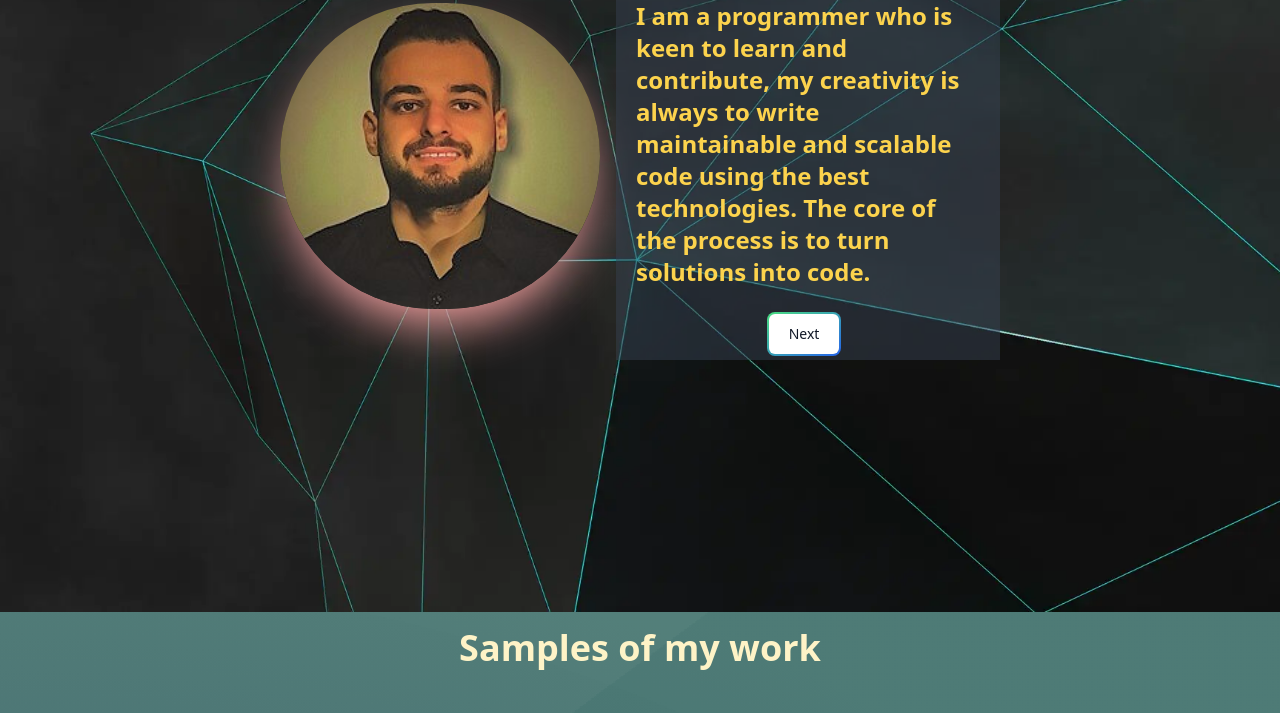
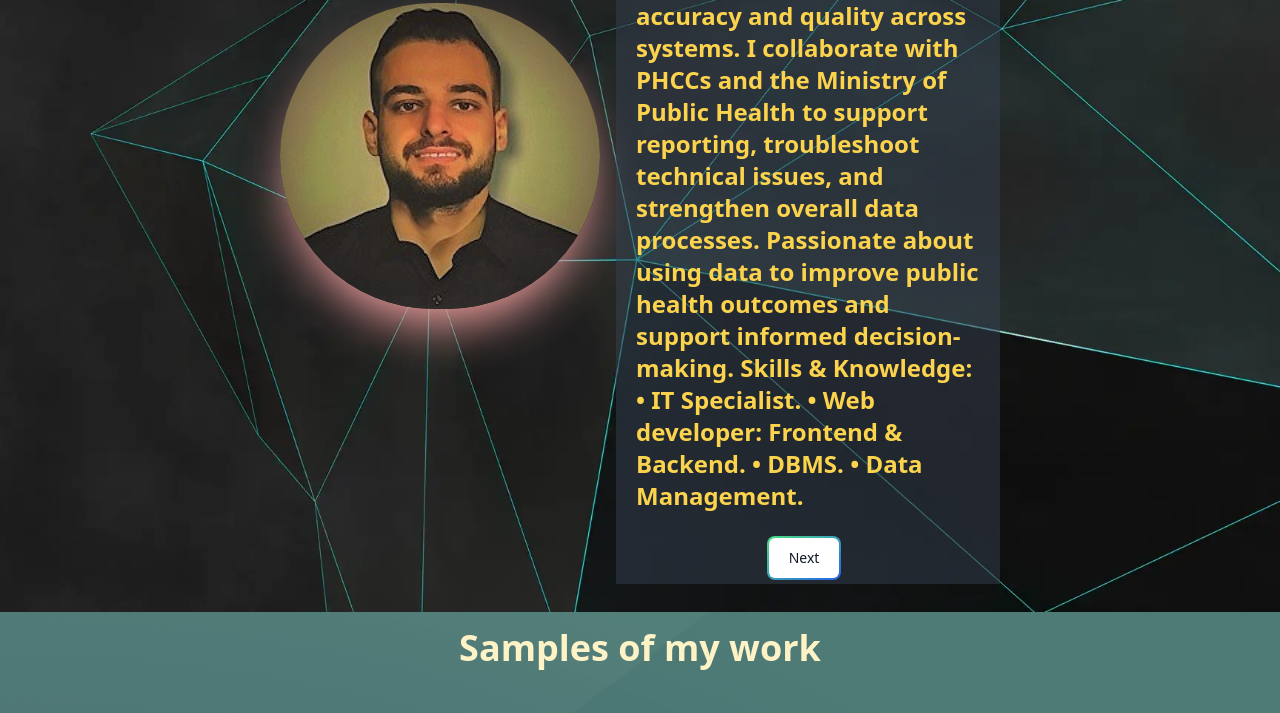
Before and after one commit to oudayalali/portfolio, a plain HTML site: page index.html in a window 1280 px wide. Shown: the part 188-901 px from the top of the page. Drawn offline with nearby package versions, Linux system fonts and the light colour scheme.

Commit message:
Update index.html

```diff
--- a/index.html
+++ b/index.html
@@ -70,10 +70,16 @@
                 id="aboutMe"
                 class="max-w-sm px-4 text-xl text-amber-300 font-semibold text-center animate__animated animate__lightSpeedInRight md:text-2xl md:px-0 md:text-left"
               >
-                I am a programmer who is keen to learn and contribute, my
-                creativity is always to write maintainable and scalable code
-                using the best technologies. The core of the process is to turn
-                solutions into code.
+                I’m a Health Information Systems professional with experience in data management, analysis, and reporting.
+                I work with PHENICS and other health data platforms to ensure accuracy and quality across systems.
+                I collaborate with PHCCs and the Ministry of Public Health to support reporting, troubleshoot technical issues, and strengthen overall data processes.
+                Passionate about using data to improve public health outcomes and support informed decision-making.
+
+                      Skills & Knowledge:
+                      • IT Specialist.
+                      • Web developer: Frontend & Backend.
+                      • DBMS.
+                      • Data Management.
               </p>
               <div
                 id="img"
```
